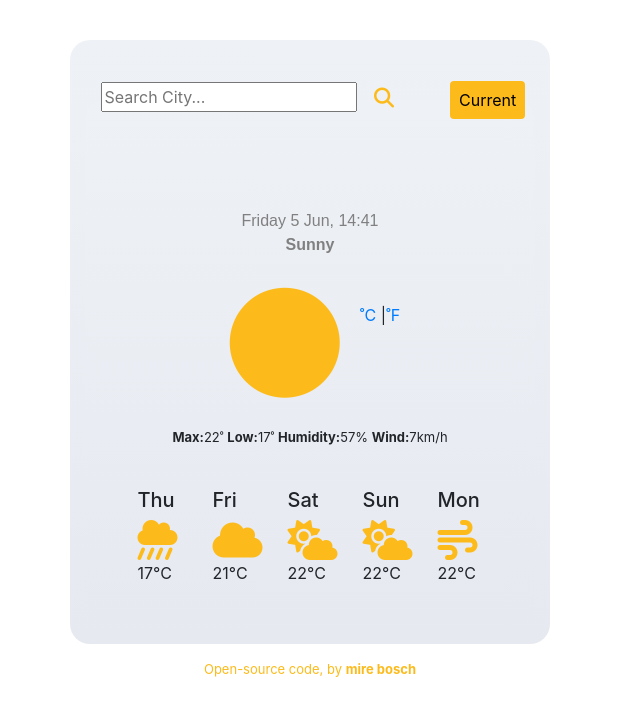
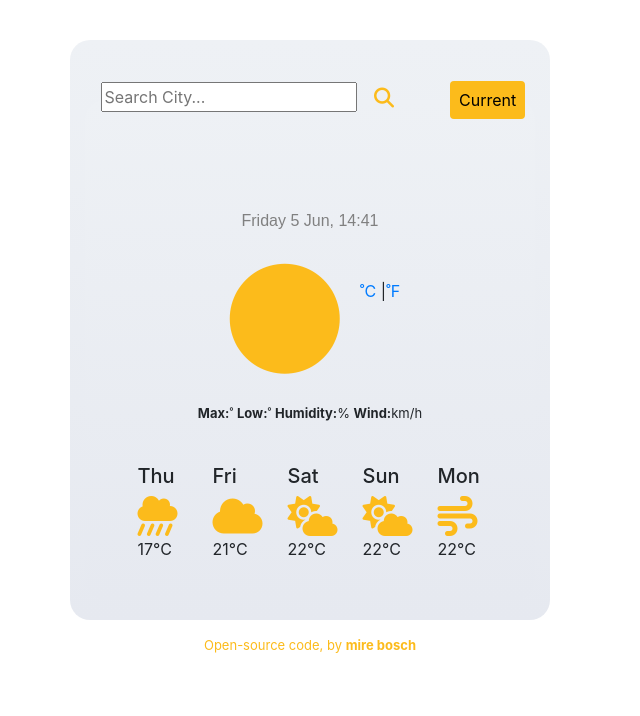
Before and after one commit to MireB/weather-app, a plain HTML site: page index.html in a window 1280 px wide. Shown: the whole page, without its empty margins (0-640 px from the left). Drawn offline with nearby package versions, Linux system fonts and the light colour scheme; no server answers.

Commit message:
Created Humidity, Wind, Low and max temp

```diff
--- a/index.html
+++ b/index.html
@@ -45,7 +45,7 @@
       <h1 id="location"></h1>
       <ul>
         <li id=current-date></li>
-        <li id="description"><strong>Sunny</strong></li>
+        <li id="description"><strong></strong></li>
       </ul>
       <div class="todayForecast">
           <div class="clearfix">
@@ -63,8 +63,8 @@
 
 
       <p>
-        <strong>Max:</strong><span id="max-temp">22</span>˚ <strong>Low:</strong><span id="low-temp">17</span>˚
-        <strong>Humidity:</strong><span id="humidity">57</span>% <strong>Wind:</strong><span id="wind">7</span>km/h
+        <strong>Max:</strong><span id="max-temp"></span>˚ <strong>Low:</strong><span id="low-temp"></span>˚
+        <strong>Humidity:</strong><span id="humidity"></span>% <strong>Wind:</strong><span id="wind"></span>km/h
       </p>
 
 
--- a/src/script.js
+++ b/src/script.js
@@ -67,6 +67,12 @@ function displayTemperature(response) {
   document.querySelector("#wind").innerHTML = Math.round(
     response.data.wind.speed
   );
+  document.querySelector("#max-temp").innerHTML = Math.round(
+    response.data.main.temp_max
+  );
+  document.querySelector("#low-temp").innerHTML = Math.round(
+    response.data.main.temp_min
+  );
 
   document.querySelector("#description").innerHTML =
     response.data.weather[0].description;
```
